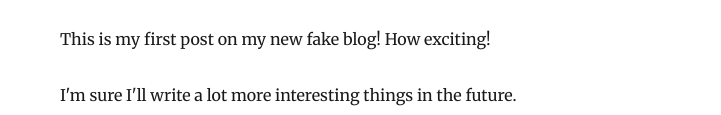
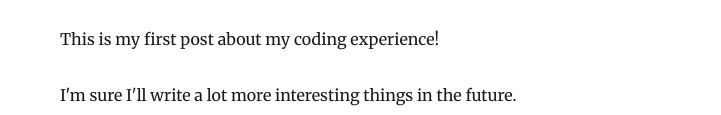
Before and after one commit to averagegalmarcy/Blog, a Gatsby site: page /hello-world/ in a window 1280 px wide. Shown: the part 170-285 px from the top of the page, without its empty margins (265-986 px from the left). Built offline with nearby package versions, Linux system fonts and the light colour scheme; Gatsby itself is replaced by a stand-in of ours; some packages are replaced by stand-ins of ours.

Commit message:
small change

```diff
--- a/content/blog/hello-world/index.md
+++ b/content/blog/hello-world/index.md
@@ -3,7 +3,7 @@
 date: '2019-01-02'
 ---
 
-This is my first post on my new fake blog! How exciting!
+This is my first post about my coding experience!
 
 I'm sure I'll write a lot more interesting things in the future.
 
```
